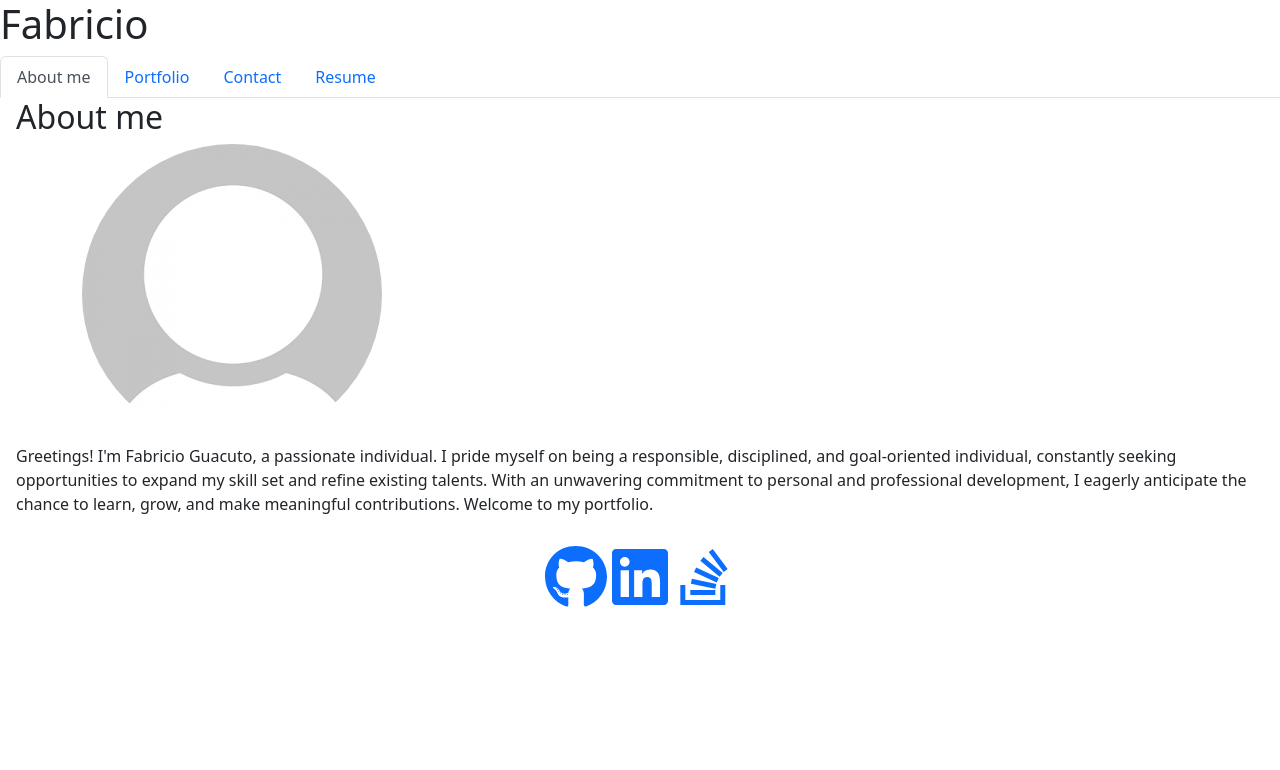
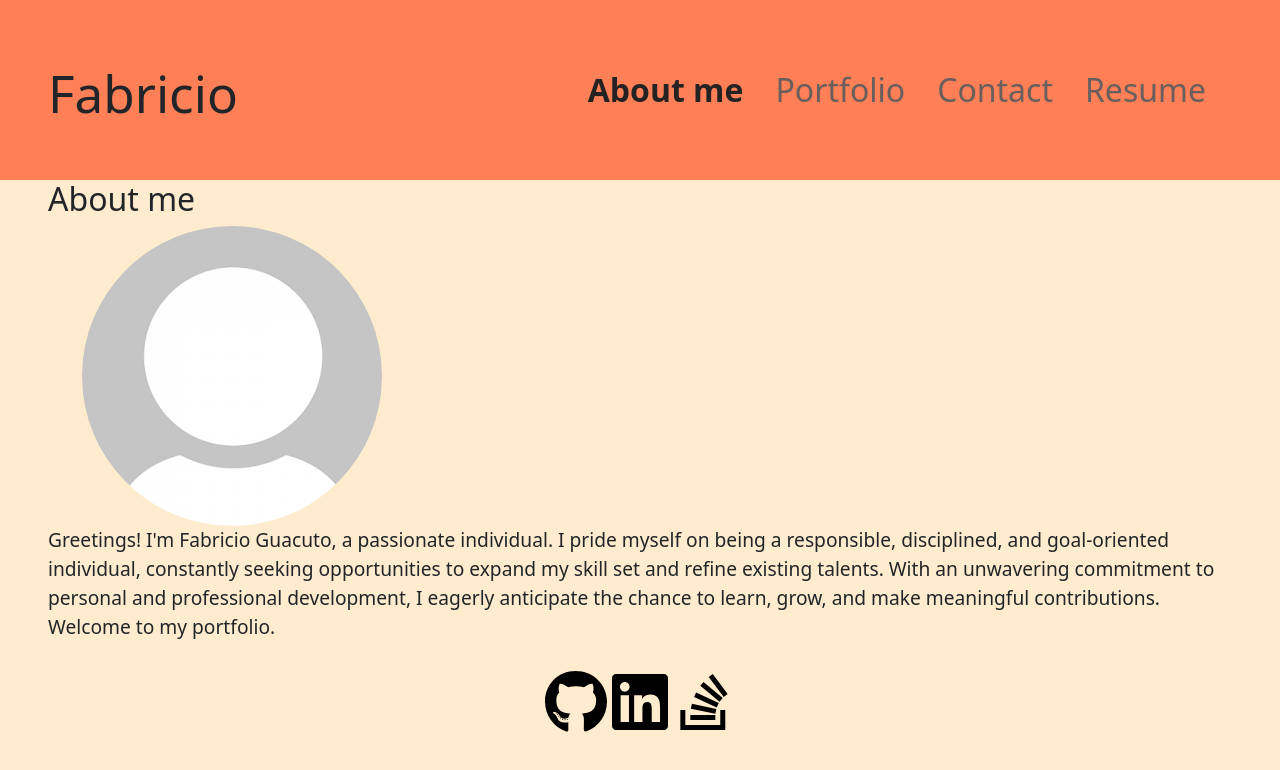
Before and after one commit to fabricioGuac/portfolio-v2, a React (Vite) app: page / in a window 1280 px wide. Shown: the top 770 px of the page. Built offline with nearby package versions, Linux system fonts and the light colour scheme.

Commit message:
adds a styles.css file

```diff
--- a/index.html
+++ b/index.html
@@ -6,7 +6,7 @@
     <meta name="viewport" content="width=device-width, initial-scale=1.0" />
     <title>Fabricio Portfolio</title>
   </head>
-  <body>
+  <body style="background-color: blanchedalmond;">
     <div id="root"></div>
     <script type="module" src="/src/main.jsx"></script>
   </body>
--- a/src/App.jsx
+++ b/src/App.jsx
@@ -7,7 +7,7 @@ export default function App() {
   return (
     <>
       <Header />
-      <main className="mx-3">
+      <main className="mx-5">
         <Outlet />
       </main>
       <Footer />
--- a/src/components/Header.jsx
+++ b/src/components/Header.jsx
@@ -3,9 +3,9 @@ import Nav from "./Nav";
 export default function Header () {
 
     return (
-        <>
+        <div className="head">
         <h1>Fabricio</h1>
         <Nav />
-        </>
+        </div>
     )
 }
--- a/src/components/Nav.jsx
+++ b/src/components/Nav.jsx
@@ -5,7 +5,7 @@ export default function Nav(){
     const currentPg = useLocation().pathname;
 
     return (
-        <ul className='nav nav-tabs'>
+        <ul className='nav'>
         <li className='nav-item'>
             <Link
             to="/"
--- a/src/components/Poject.jsx
+++ b/src/components/Poject.jsx
@@ -5,7 +5,7 @@ export default function Project(props){
     return (
     <div className="col-md-6">
 
-        <img src={props.img} alt={props.name} className="img-fluid" />
+        <img src={props.img} alt={props.name} className="img-fluid"/>
         <a href={props.link} target="_blank"><h3>{props.name}</h3></a>
         <a href={props.repo} target="_blank"><FaGithub className="display-3"/></a>
 
--- a/src/main.jsx
+++ b/src/main.jsx
@@ -2,6 +2,7 @@ import ReactDOM from 'react-dom/client'
 import {createBrowserRouter, RouterProvider} from 'react-router-dom'
 
 import 'bootstrap/dist/css/bootstrap.min.css';
+import './style.css';
 
 import App from './App';
 import AboutMe from './pages/AboutMe';
--- a/src/pages/AboutMe.jsx
+++ b/src/pages/AboutMe.jsx
@@ -3,7 +3,7 @@ export default function AboutMe() {
         <>
         <h2>About me</h2>
         <div className="container">
-        <img src="src/assets/logo.png" alt="photo of me" className="rounded-circle img-fluid" />
+        <img src="src/assets/logo.png" alt="photo of me" className="rounded-circle img-fluid profile" />
         </div>
         <p>Greetings! I'm Fabricio Guacuto, a passionate individual. I pride myself on being a responsible, disciplined, and goal-oriented individual, constantly seeking opportunities to expand my skill set and refine existing talents. With an unwavering commitment to personal and professional development, I eagerly anticipate the chance to learn, grow, and make meaningful contributions. Welcome to my portfolio.</p>
         </>
--- a/src/pages/Contact.jsx
+++ b/src/pages/Contact.jsx
@@ -55,19 +55,20 @@ export default function Contact() {
     return (
         <>
         <h2>Contact</h2>
-        <form onSubmit={handleSubmit}>
+        <div className='row'>
+        <form className='col-md-6' onSubmit={handleSubmit}>
             <div className='form-group'>
-                <label htmlFor="name" >Name</label>
+                <label htmlFor="name" >Name:</label>
                 <input type="text" value={name}  onChange={handleInputChange} onBlur={blurHandler} className='form-control' id='name' />
             </div>
 
             <div className='form-group'>
-                <label htmlFor="email" >Email address</label>
+                <label htmlFor="email" >Email address:</label>
                 <input type="text" value={email} onChange={handleInputChange} onBlur={blurHandler} className='form-control' id='email' />
             </div>
 
             <div className='form-group'>
-                <label htmlFor="message">Message</label>
+                <label htmlFor="message">Message:</label>
                 <textarea className="form-control" value={message} onChange={handleInputChange} onBlur={blurHandler} id="message"  rows="4"></textarea>
             </div>
 
@@ -78,6 +79,7 @@ export default function Contact() {
                     <button className="btn btn-success" type="submit" >Submit</button>
                 </div>
         </form>
+        </div>
         </>
     )
 }
--- a/src/pages/Portfolio.jsx
+++ b/src/pages/Portfolio.jsx
@@ -9,8 +9,8 @@ export default function Portfolio(){
         <Project img="src/assets/mvc-tech-blog-59iu.onrender.com_.png" name="MVC blog site" repo="https://github.com/fabricioGuac/mvc-tech-blog" link="https://mvc-tech-blog-59iu.onrender.com/"/>
         <Project img="src/assets/weather-checker.png" name="Weather checker" repo="https://github.com/fabricioGuac/weather-checker" link="https://fabricioguac.github.io/weather-checker/"/>
         <Project img="src/assets/favoriteVault.png" name="Favorite Vault" repo="https://github.com/febres0492/favorite-vault" link="https://favorite-vault.onrender.com/"/>
-        <Project img="https://steamuserimages-a.akamaihd.net/ugc/1985554821907867529/9CB627522D34E96543EFB0EDAF2AB67C1CB63CAA/?imw=512&&ima=fit&impolicy=Letterbox&imcolor=%23000000&letterbox=false" name="neco arc" repo="https://github.com/fabricioGuac/mvc-tech-blog" link="https://mvc-tech-blog-59iu.onrender.com/"/>
-        <Project img="https://steamuserimages-a.akamaihd.net/ugc/1985554821907867529/9CB627522D34E96543EFB0EDAF2AB67C1CB63CAA/?imw=512&&ima=fit&impolicy=Letterbox&imcolor=%23000000&letterbox=false" name="neco arc" repo="https://github.com/fabricioGuac/mvc-tech-blog" link="https://mvc-tech-blog-59iu.onrender.com/"/>
+        <Project img="src/assets/psql-bussiness-manager.png" name="Psql bussiness manager" repo="https://github.com/fabricioGuac/psql-business-manager?tab=readme-ov-file" link="https://github.com/fabricioGuac/psql-business-manager?tab=readme-ov-file"/>
+        <Project img="src/assets/blogposts.png" name="Personal blog" repo="https://github.com/fabricioGuac/personal-blog-site" link="https://fabricioguac.github.io/personal-blog-site/"/>
         </div>
         </>
     )
--- /dev/null
+++ b/src/style.css
@@ -0,0 +1,69 @@
+
+h1{
+    font-size: 3.2em;
+    margin-top: auto;
+}
+
+ul{
+    font-size: 2em;
+}
+
+a:not(.nav-link) {
+    color: black;
+    text-decoration: none;
+}
+
+a:not(.nav-link):hover {
+    color: #242222;
+    text-decoration: underline;
+}
+
+
+img{
+    width: 700px;
+    height: 200px;
+    object-fit: cover;
+    object-position: center;
+}
+
+p{
+    font-size: larger;
+}
+
+label{
+    font-size: 2em;
+}
+
+.head{
+    display: flex;
+    justify-content: space-between;
+    padding: 3em;
+    background-color: rgba(255, 51, 0, 0.575);
+}
+
+.nav {
+    display: flex;
+    justify-content: center;
+    padding: 10px;
+}
+
+.nav-link {
+    color: #685e5e;
+    text-decoration: none;
+}
+
+.nav-link.active {
+    font-weight: bold;
+    color: #242222;
+}
+
+.nav-link:hover{
+    color: #242222;
+}
+
+.profile{
+    width: 300px;
+    height: 300px;
+    object-fit: cover;
+    object-position: center;
+}
```
Also changed, not shown: src/assets/blogposts.png (added), src/assets/psql-bussiness-manager.png (added).
